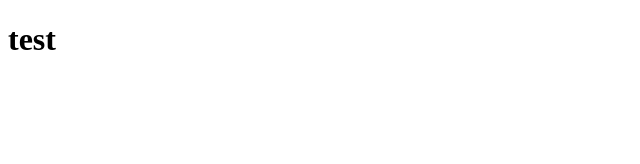
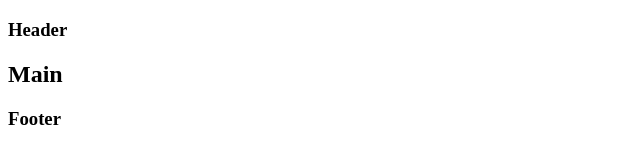
Before and after one commit to comingsoon941019/branch_practice, a plain HTML site: page index.html in a window 1280 px wide. Shown: the whole page, without its empty margins (0-640 px from the left). Drawn offline with Linux system fonts and the light colour scheme.

Commit message:
simentic tag init

```diff
--- a/index.html
+++ b/index.html
@@ -6,6 +6,14 @@
   <title>my first branch checkout</title>
 </head>
 <body>
-  <h1>test</h1>
+  <header>
+    <h3>Header</h3>
+  </header>
+  <section id="main">
+    <h1>Main</h1>
+  </section>
+  <footer>
+    <h3>Footer</h3>
+  </footer>
 </body>
 </html>
```
